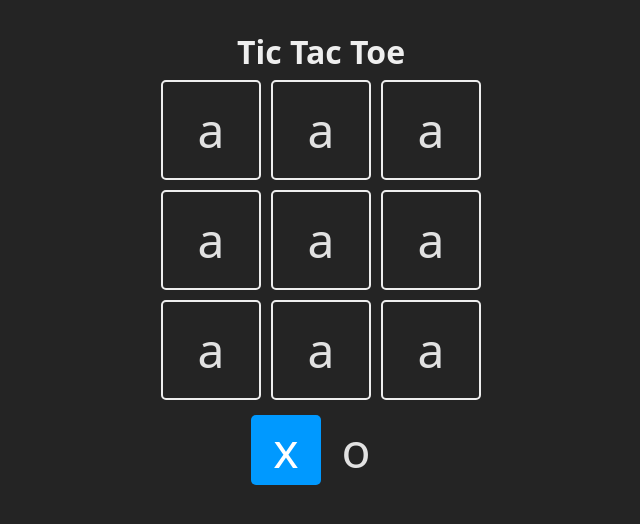
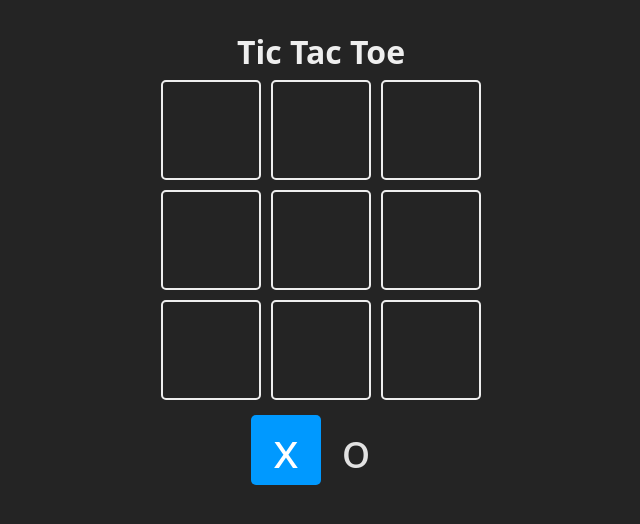
Before and after one commit to Pierre7Agus/React-Projects, a React (Vite) app in the folder 01-tic-tac-toe/: page / in a window 1280 px wide. Shown: the top 524 px of the page, without its empty margins (319-959 px from the left). Built offline with nearby package versions, Linux system fonts and the light colour scheme.

Commit message:
Update board

```diff
--- a/01-tic-tac-toe/App.jsx
+++ b/01-tic-tac-toe/App.jsx
@@ -6,10 +6,10 @@ const TURNS = {
   O: 'o'
 }
 
-const Square = ({ children, isSelected, updateBoard }) => {
+const Square = ({ children, isSelected, updateBoard, index }) => {
   const className = `square ${isSelected ? 'is-selected' : ''}`
   const handleClick = () => {
-    updateBoard()
+    updateBoard(index)
   }
   return (
     <div onClick={handleClick} className={className}>
@@ -19,10 +19,14 @@ const Square = ({ children, isSelected, updateBoard }) => {
 }
 
 export function App() {
-  const board = new Array(9).fill('a')
+  const [board, setBoard] = useState(new Array(9).fill(null))
   const [turn, setTurn] = useState(TURNS.X)
 
-  const updateBoard = () => {
+  const updateBoard = (index) => {
+    if (board[index]) return
+    const newBoard = structuredClone(board)
+    newBoard[index] = turn
+    setBoard(newBoard)
     const newTurn = turn === TURNS.X ? TURNS.O : TURNS.X
     setTurn(newTurn)
   }
@@ -35,7 +39,7 @@ export function App() {
           {
             board.map((_, index) => {
               return (
-                <Square key={index} updateBoard={updateBoard}>
+                <Square key={index} updateBoard={updateBoard} index={index}>
                   {board[index]}
                 </Square>
               )
```
